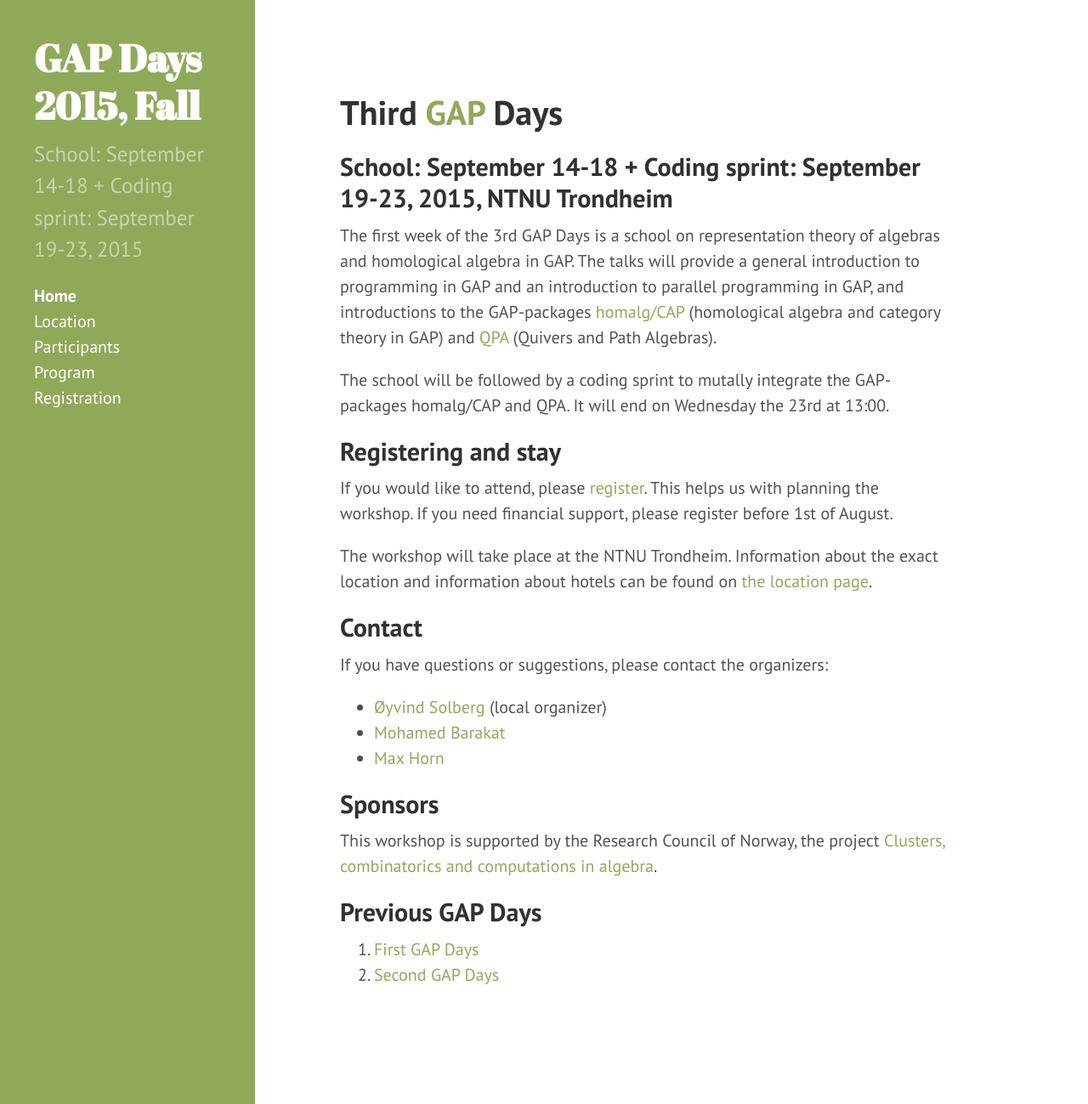
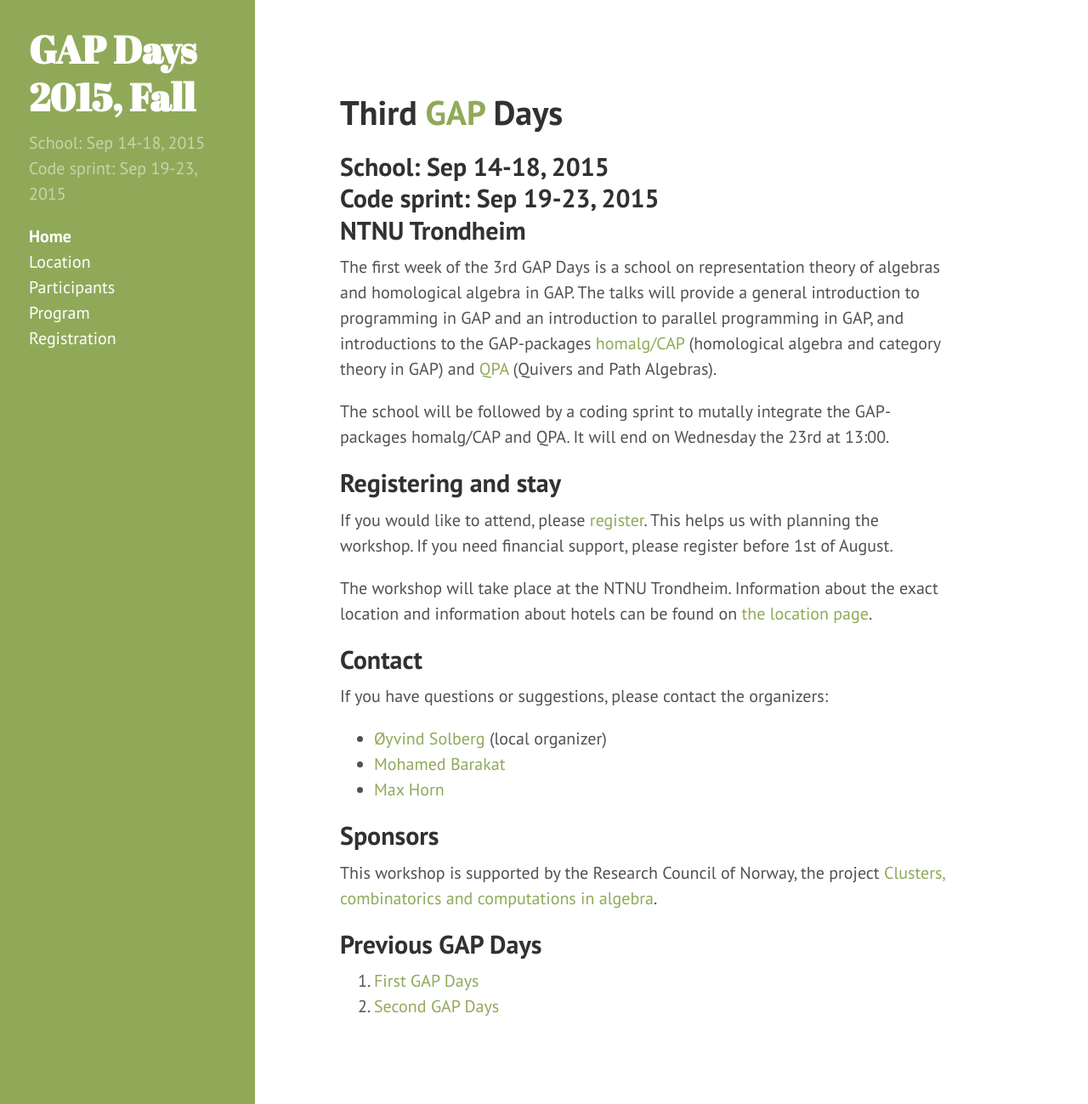
Before and after one commit to gapdays/gapdays2015-fall, a Jekyll site: the page built from index.md, in a window 1280 px wide and 1299 px high. Shown: the whole window at 85% size. Built offline with Jekyll 4.4.1, drawn with Linux system fonts in a browser that asks for light colours; Markdown is read by kramdown in place of the engine named in the settings.

Commit message:
Some more layout tweaks

```diff
--- a/_config.yml
+++ b/_config.yml
@@ -8,7 +8,7 @@ permalink:        pretty
 # Setup
 title:            'GAP Days 2015, Fall'
 tagline:          'A GAP school'
-description:      'School: September 14-18 + Coding sprint: September 19-23, 2015'
+description:      'School: Sep 14-18, 2015<br> Code sprint: Sep 19-23, 2015'
 location:         'NTNU Trondheim'
 url:              http://gapdays.coxeter.de
 baseurl:          /gapdays2015-fall
--- a/index.md
+++ b/index.md
@@ -4,7 +4,7 @@ title: Home
 ---
 
 # Third [GAP](http://www.gap-system.org/) Days
-## {{ site.description }}, {{ site.location }}
+## {{ site.description }}<br> {{ site.location }}
 
 The first week of the 3rd GAP Days is a school on representation
 theory of algebras and homological algebra in GAP. The talks will
--- a/public/css/hyde.css
+++ b/public/css/hyde.css
@@ -55,7 +55,7 @@ html {
 
 .sidebar {
   text-align: center;
-  padding: 2rem 1rem;
+  padding: 1.5rem 0.7rem;
   color: rgba(255,255,255,.5);
   background-color: #202020;
 }
--- a/public/css/poole.css
+++ b/public/css/poole.css
@@ -259,7 +259,7 @@ tbody tr:nth-child(odd) th {
  */
 
 .lead {
-  font-size: 1.25rem;
+  font-size: 1.0rem;
   font-weight: 300;
 }
 
```
